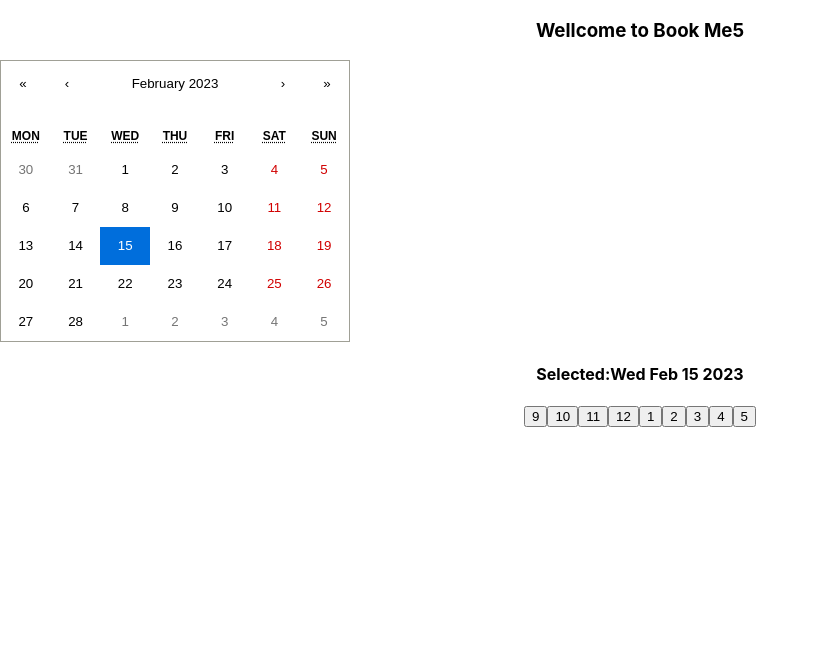
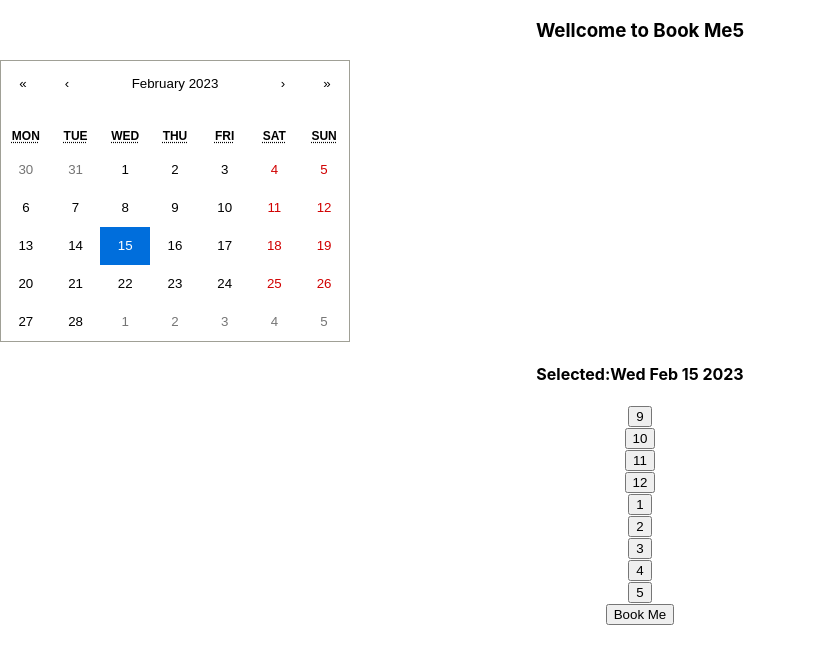
Before and after one commit to afshinmalek/bookedCRA-client, a React (Create React App) app: page / in a window 1280 px wide. Shown: the top 664 px of the page, without its empty margins (0-819 px from the left). Built offline with nearby package versions, Linux system fonts and the light colour scheme.

Commit message:
created mongoDB atlas acct

```diff
--- a/src/component/availableHours/AvailableHours.jsx
+++ b/src/component/availableHours/AvailableHours.jsx
@@ -1,11 +1,35 @@
-import React from "react";
+import React, { useState } from "react";
 
 function AvailableHours(props) {
+  let [selectedHour, setSelectedHour] = useState();
   let hours = props.hours;
 
-  return hours.map((hour) => {
-    return <button>{hour}</button>;
+  let handleClick = (hour) => {
+    setSelectedHour(hour);
+  };
+
+  let hoursButton = hours.map((hour) => {
+    return (
+      <div>
+        <button
+          key={hour}
+          onClick={() => {
+            handleClick(hour);
+          }}
+        >
+          {hour}
+        </button>
+      </div>
+    );
   });
+
+  return (
+    <div>
+      {hoursButton}
+      {selectedHour && <p>Selected Hour:{selectedHour} </p>}
+      <button onClick={() => {}}>Book Me</button>
+    </div>
+  );
 }
 
 export default AvailableHours;
--- a/src/component/availableHours/availableHoursHelper.js
+++ b/src/component/availableHours/availableHoursHelper.js
@@ -1,5 +1,5 @@
-let hours = [9, 10, 11, 12, 1, 2, 3, 4, 5];
-let booked = [{ start: 10 }, { start: 1 }, { start: 4 }];
+// let hours = [9, 10, 11, 12, 1, 2, 3, 4, 5];
+// let booked = [{ start: 10 }, { start: 1 }, { start: 4 }];
 
 function findAvailableHours(hours, booked) {
   let available = [];
@@ -17,3 +17,5 @@ function findAvailableHours(hours, booked) {
   }
   return available;
 }
+
+export default findAvailableHours;
```
